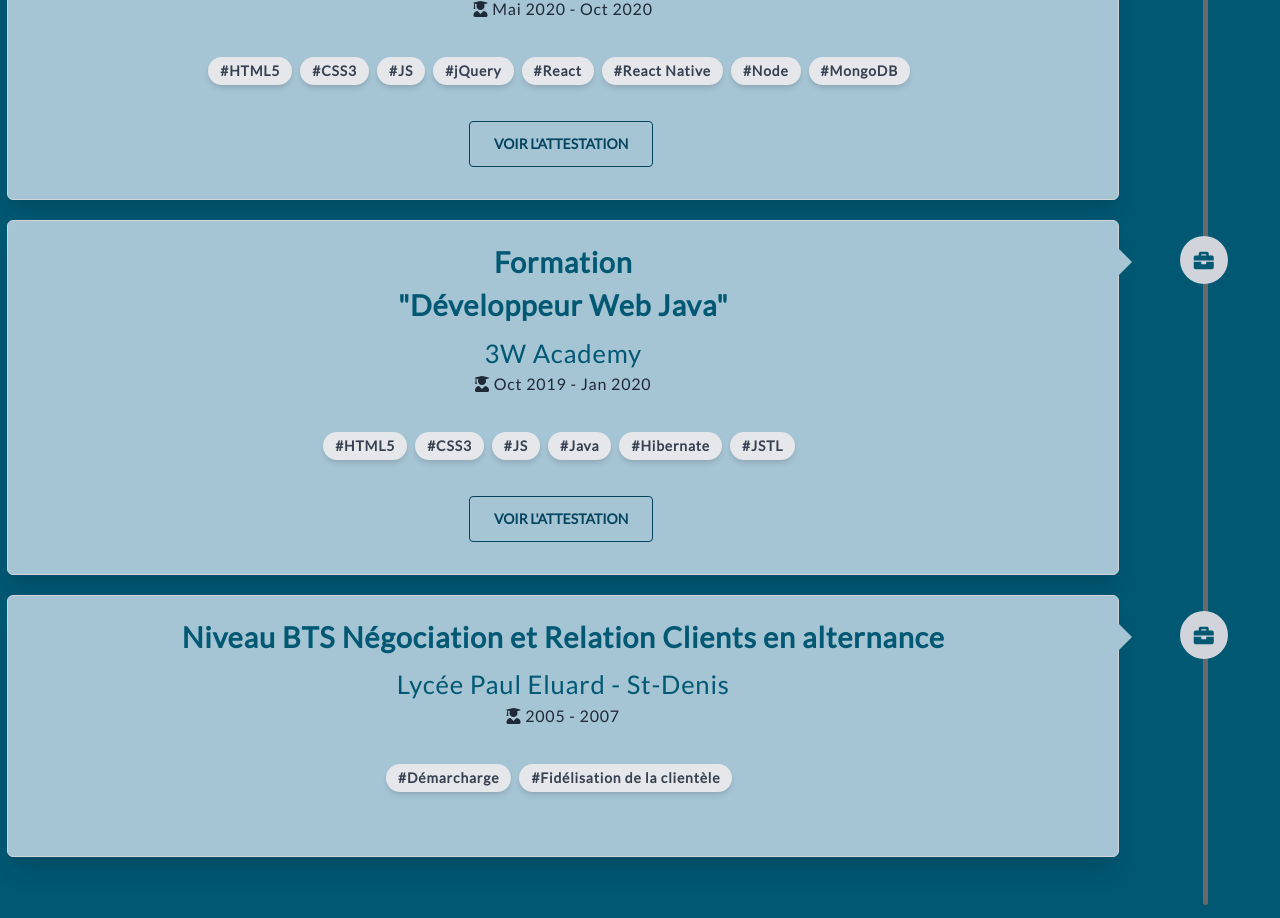
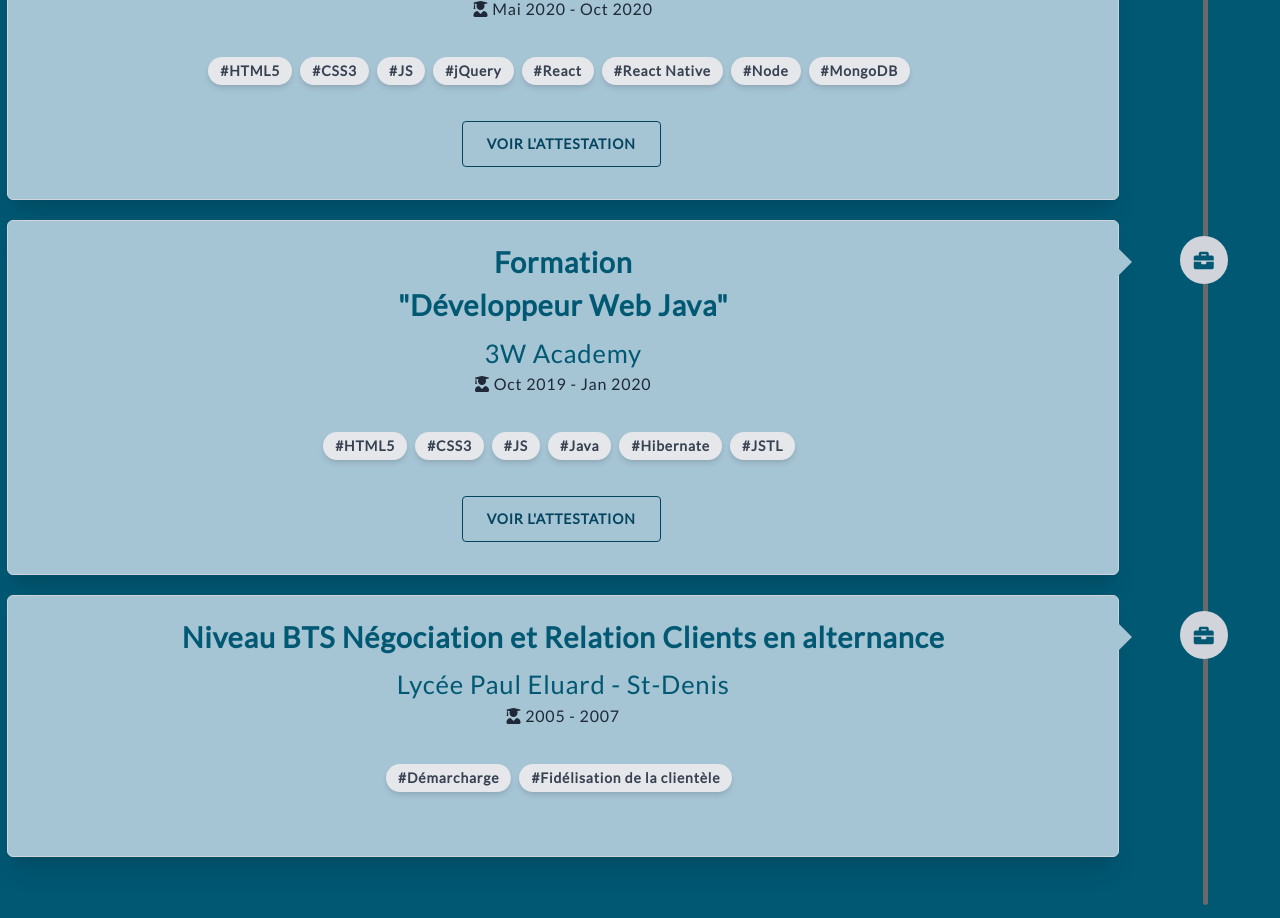
Before and after one commit to julie-desvaux/React_Portfolio, a React (Create React App) app: page / in a window 1280 px wide. Shown: the part 8600-9518 px from the top of the page. Built offline with nearby package versions, Linux system fonts and the light colour scheme.

Commit message:
Fix bugs: Navbar and education's links

```diff
--- a/src/Components/Education/Education.jsx
+++ b/src/Components/Education/Education.jsx
@@ -28,7 +28,7 @@ const CardEducation = ({ education, index }) => (
 				</div>
 				<div className="px-6 pt-4 pb-2">
 					{education.attestation && (
-						<button
+						<a
 							className="
 					  text-navyBlue
 					  bg-transparent
@@ -50,9 +50,12 @@ const CardEducation = ({ education, index }) => (
 					  duration-150
 					"
 							type="button"
+							href={education.attestation}
+							target="_blank"
+							rel="noreferrer"
 						>
 							Voir l'attestation
-						</button>
+						</a>
 					)}
 				</div>
 			</div>
--- a/src/Components/Navbar/Navbar.jsx
+++ b/src/Components/Navbar/Navbar.jsx
@@ -26,7 +26,7 @@ export default function Navbar() {
 				<>
 					<div className="max-w-7xl mx-auto px-2 sm:px-6 lg:px-8">
 						<div className="relative flex items-center justify-between h-12">
-							<div className="absolute inset-y-0 left-0 flex items-center sm:hidden">
+							<div className="absolute inset-y-0 left-0 flex items-center lg:hidden">
 								{/* Mobile menu button*/}
 								<Disclosure.Button className="inline-flex items-center justify-center p-2 rounded-md text-gray-400 hover:text-white hover:bg-gray-700 focus:outline-none focus:ring-2 focus:ring-inset focus:ring-white">
 									<span className="sr-only">Open main menu</span>
@@ -37,7 +37,7 @@ export default function Navbar() {
 									)}
 								</Disclosure.Button>
 							</div>
-							<div className="flex-1 flex items-center justify-center sm:items-stretch">
+							<div className="flex-1 flex items-center justify-center lg:items-stretch">
 								{/* <div className="flex-shrink-0 flex items-center">
 									<img
 										className="block lg:hidden h-8 w-auto"
@@ -50,7 +50,7 @@ export default function Navbar() {
 										alt="Logo initiale Julie Desvaux"
 									/>
 								</div> */}
-								<div className="hidden sm:block sm:ml-6">
+								<div className="hidden lg:block lg:ml-6">
 									<div className="flex space-x-4">
 										{navigation.map((item) => (
 											<a
@@ -73,7 +73,7 @@ export default function Navbar() {
 						</div>
 					</div>
 
-					<Disclosure.Panel className="sm:hidden">
+					<Disclosure.Panel className="lg:hidden">
 						<div className="px-2 pt-2 pb-3 space-y-1">
 							{navigation.map((item) => (
 								<Disclosure.Button
```
